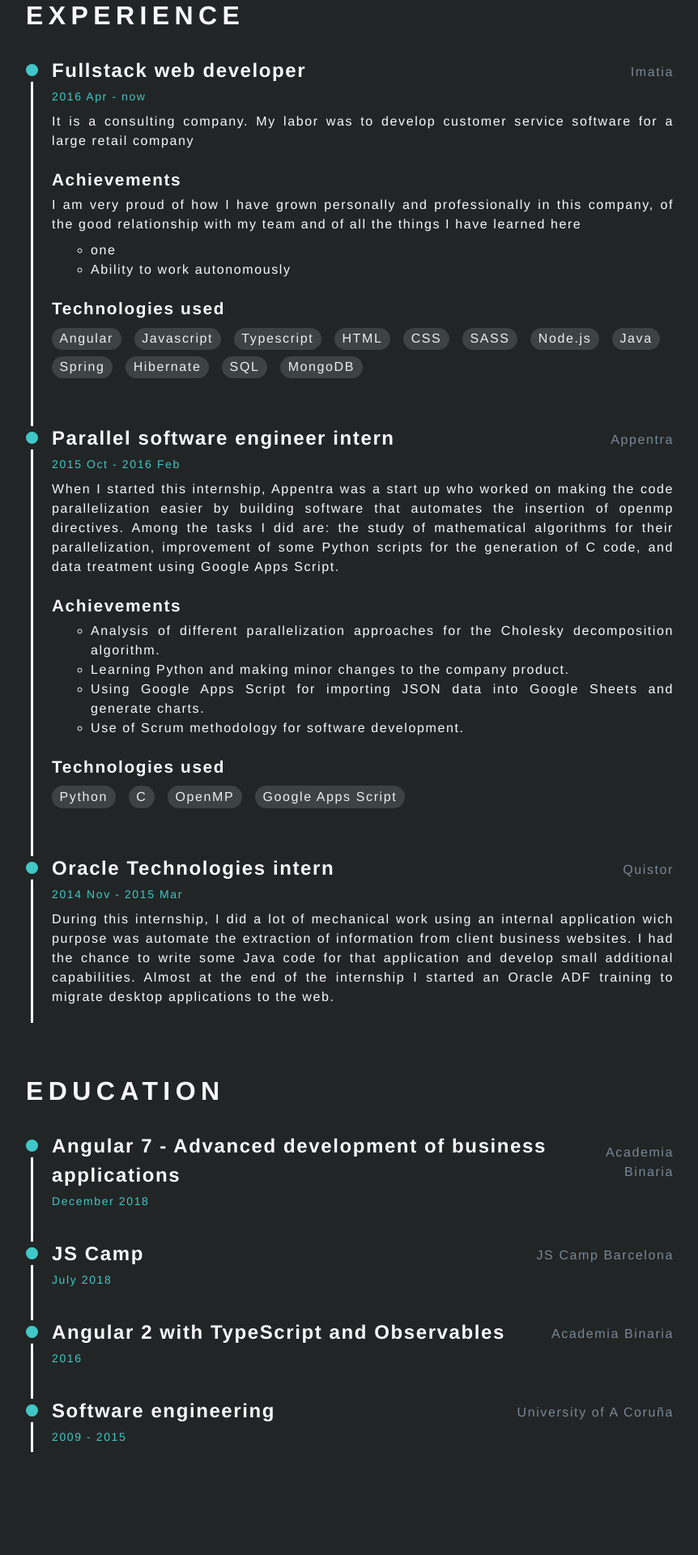
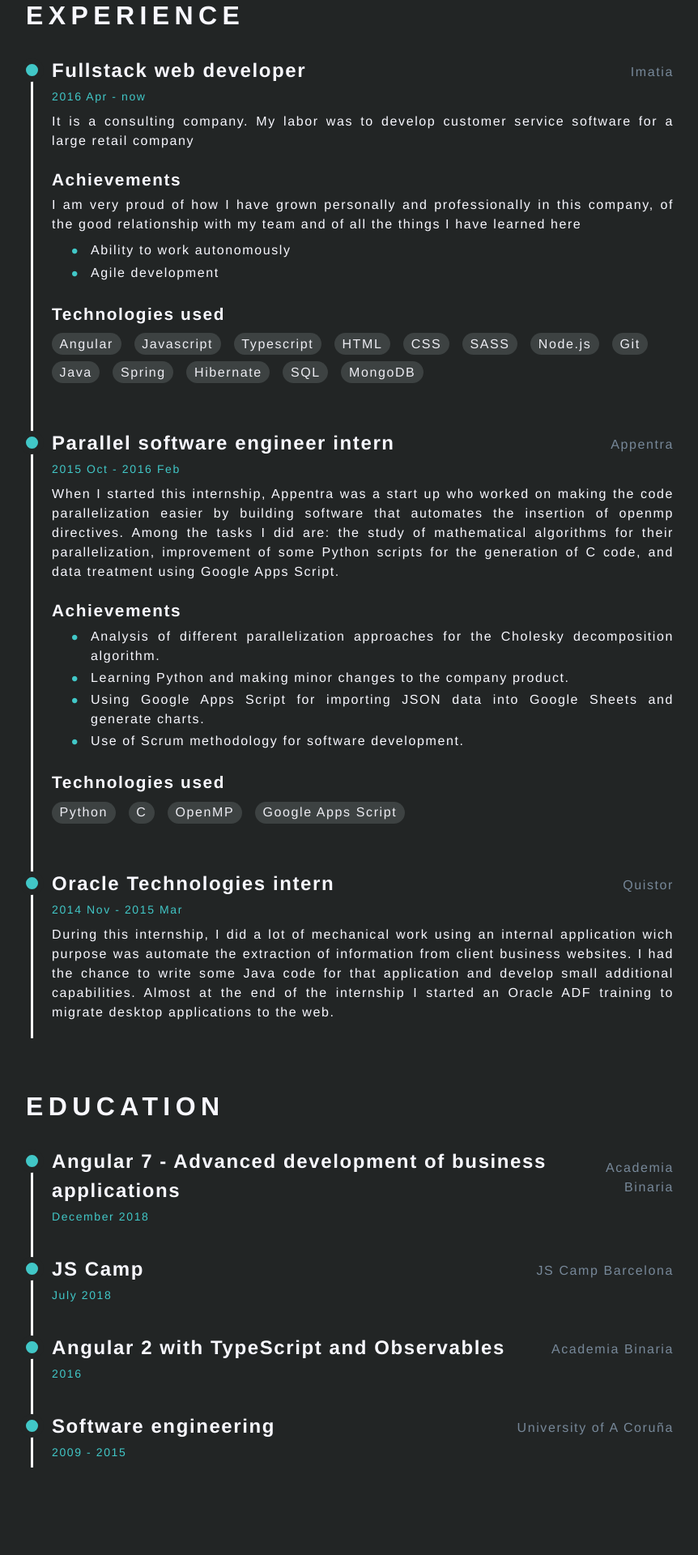
Before and after one commit to adrisons/adrisons.github.io, a Jekyll site: the page built from curriculum.html, in a window 1280 px wide. Shown: the part 698-2618 px from the top of the page at 81% size, without its empty margins (208-1070 px from the left). Built offline with Jekyll 4.4.1, drawn with Linux system fonts in a browser that asks for light colours; nearby versions of some CDN libraries.

Commit message:
list dot style

```diff
--- a/_data/curriculum/experience.yml
+++ b/_data/curriculum/experience.yml
@@ -7,8 +7,8 @@
     title: Achievements
     description: I am very proud of how I have grown personally and professionally in this company, of the good relationship with my team and of all the things I have learned here
     list:
-      - one
       - Ability to work autonomously
+      - Agile development
   technologies:
     title: Technologies used
     list:
@@ -19,7 +19,7 @@
       - CSS
       - SASS
       - Node.js
-
+      - Git
       - Java
       - Spring
       - Hibernate
--- a/assets/css/styles.css
+++ b/assets/css/styles.css
@@ -1,7 +1,7 @@
 :root {
     --main-bg-dark: hsl(180, 4%, 14%);
     --main-bg-light: #f8f8ff;
-    --main-link-green: #41c7c7;
+    --main-green: #41c7c7;
 
     --card-dark: hsl(180, 4%, 25%);
     --card-light: hsl(240, 20%, 94%);
@@ -82,7 +82,7 @@ a > * {
     cursor: pointer;
 }
 a:hover {
-    color: var(--main-link-green);
+    color: var(--main-green);
 }
 
 /* TIMELINE */
@@ -121,7 +121,7 @@ a:hover {
     width: 15px;
     height: 15px;
     border: 7px solid var(--timeline-item-border);
-    background: var(--main-link-green);
+    background: var(--main-green);
     border-radius: 50%;
 }
 .timeline-item > .header {
@@ -151,12 +151,12 @@ a:hover {
     text-align: right;
 }
 .timeline-item > .header > .title > .side:hover {
-    color: var(--main-link-green);
+    color: var(--main-green);
 }
 
 .timeline-item > .header > .time {
     font-size: 0.875rem;
-    color: var(--main-link-green);
+    color: var(--main-green);
 }
 
 .timeline-item > .description {
@@ -180,13 +180,23 @@ a:hover {
     position: relative;
     float: left;
     padding-inline-start: 3em;
-    list-style-type: circle;
+    list-style: none;
 }
 
 .item-block > ul > li {
     position: relative;
     float: left;
     width: 100%;
+    padding-bottom: 0.2em;
+}
+
+.item-block > ul > li::before {
+    content: '\2022';
+    color: var(--main-green);
+    position: absolute;
+    left: -1em;
+    top: -5px;
+    font-size: 1.5em;
 }
 
 .cards {
```
Also changed, not shown: 2 other files.
